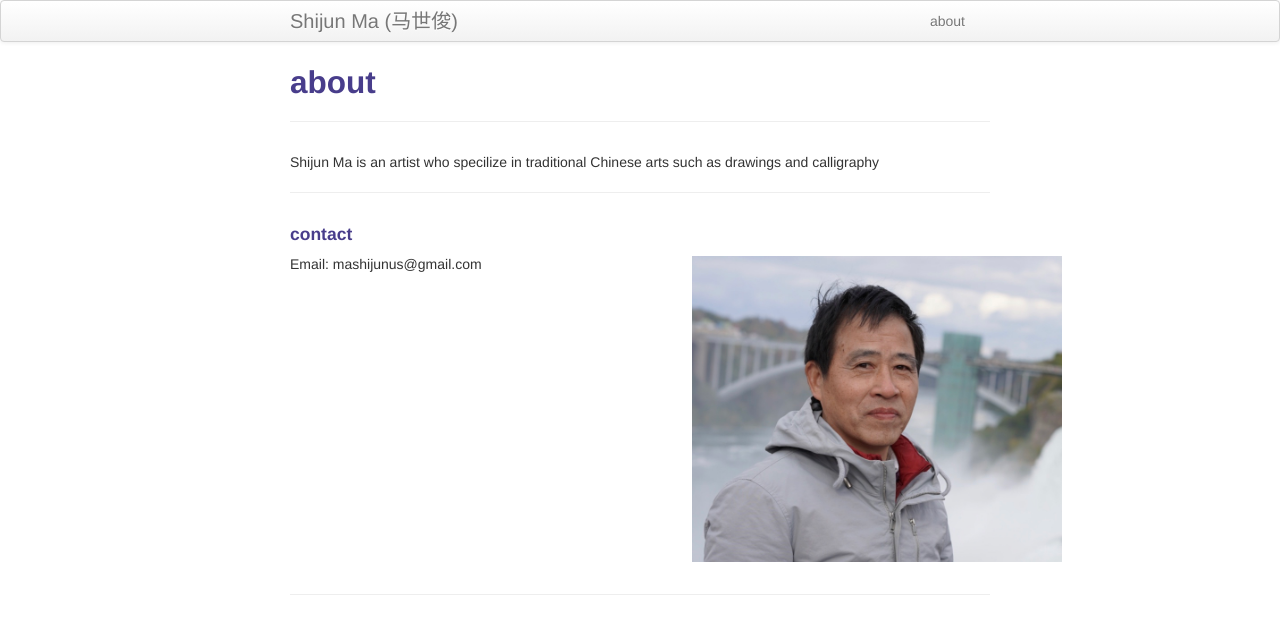
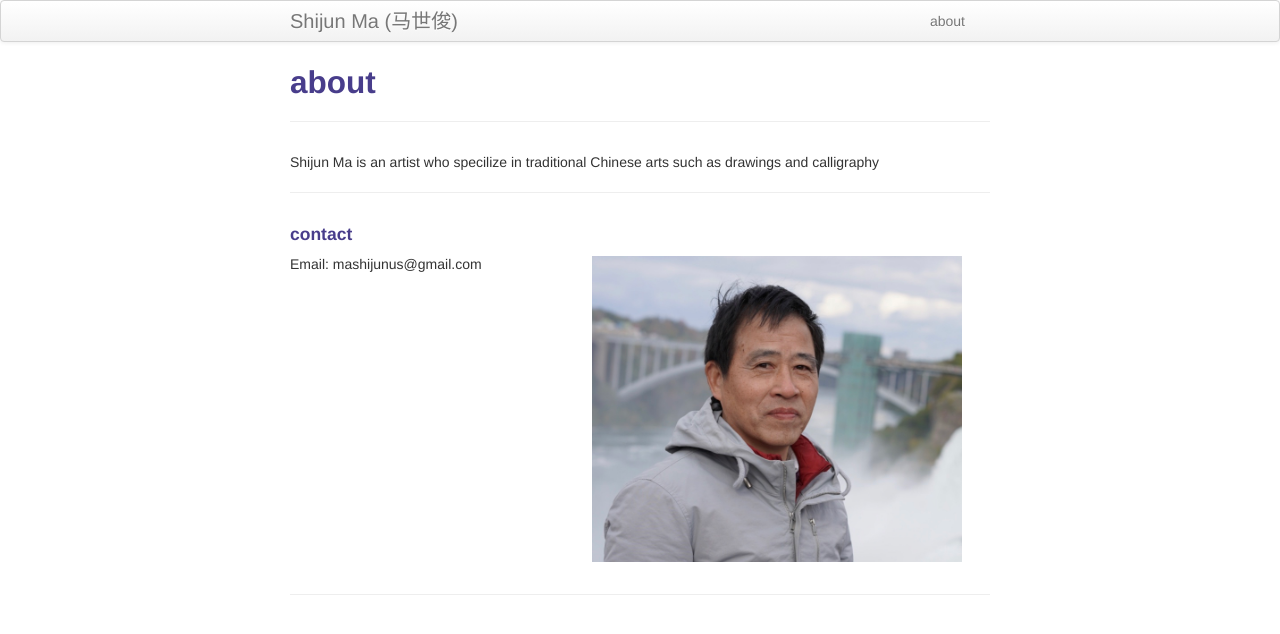
Before and after one commit to mashijunus/mashijunus.github.io, a Jekyll site: the page built from pages/about.md, in a window 1280 px wide. Shown: the top 634 px of the page. Built offline with Jekyll 4.4.1, drawn with Linux system fonts in a browser that asks for light colours.

Commit message:
Update about.md

```diff
--- a/pages/about.md
+++ b/pages/about.md
@@ -12,7 +12,7 @@ Shijun Ma is an artist who specilize in traditional Chinese arts such as drawing
 <h4><a name="contact"></a>contact</h4>
 
     <div class="row-fluid">
-        <div class="span4">
+        <div class="span3">
 
             <div id="hide_email">
             Email: mashijunus@gmail.com
```
